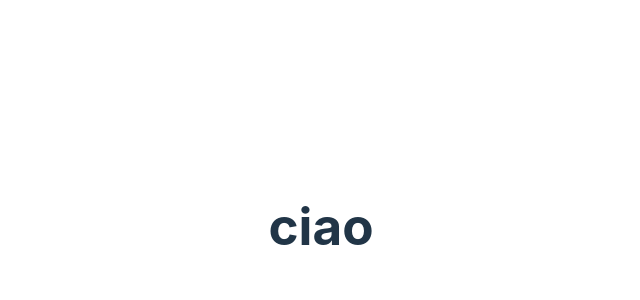
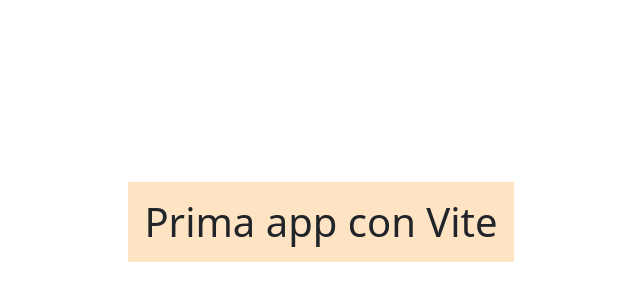
Before and after one commit to gab-che/vite-hello-world, a Vue app: page / in a window 1280 px wide. Shown: the part 174-474 px from the top of the page, without its empty margins (319-959 px from the left). Built offline with nearby package versions, Linux system fonts and the light colour scheme.

Commit message:
adds bootstrap, adds title component

```diff
--- a/package.json
+++ b/package.json
@@ -9,6 +9,7 @@
     "preview": "vite preview"
   },
   "dependencies": {
+    "bootstrap": "^5.2.3",
     "vue": "^3.2.41"
   },
   "devDependencies": {
--- a/src/App.vue
+++ b/src/App.vue
@@ -1,7 +1,12 @@
 <script>
+  import AppTitle from "./components/AppTitle.vue";
   export default{
+    components: { AppTitle },
+
     data(){
+      return{
 
+      }
     },
 
     methods: {
@@ -11,7 +16,13 @@
 </script>
 
 <template>
-  <h1>ciao</h1>
+  <div class="container">
+    <div class="row">
+      <div class="col">
+        <AppTitle></AppTitle>
+      </div>
+    </div>
+  </div>
 </template>
 
 <style scoped>
--- /dev/null
+++ b/src/components/AppTitle.vue
@@ -0,0 +1,29 @@
+<script>
+    export default{
+        data(){
+            return{
+                title:{
+                    mainTitle: "Prima app",
+                    subTitle: "con Vite",
+                }
+            }
+        },
+
+        methods: {
+            getFullTitle(){
+                return this.title.mainTitle + " " + this.title.subTitle;
+            }
+        }
+    }
+</script>
+
+<template>
+    <h1>{{getFullTitle()}}</h1>
+</template>
+
+<style scoped>
+    h1{
+        background-color: bisque;
+        padding: 1rem;
+    }
+</style>
--- a/src/main.js
+++ b/src/main.js
@@ -1,5 +1,6 @@
 import { createApp } from 'vue'
 import './style.css'
+import 'bootstrap/dist/css/bootstrap.css'
 import App from './App.vue'
 
 createApp(App).mount('#app')
```
Also changed, not shown: 1 other file (tests, documents, lock files or other folders).
